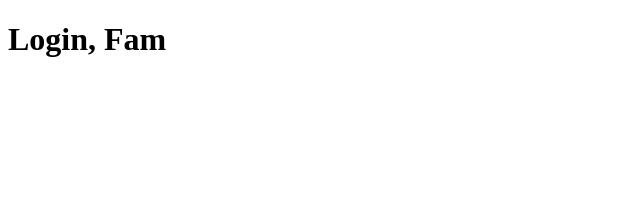
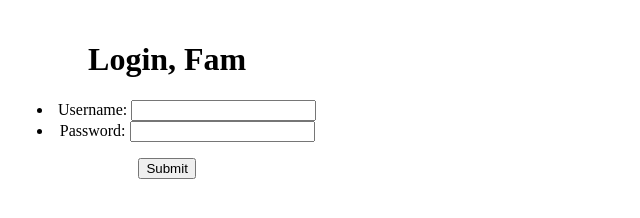
Before and after one commit to rbargues/webchat, a plain HTML site: page login_page.html in a window 1280 px wide. Shown: the whole page, without its empty margins (0-640 px from the left). Drawn offline with Linux system fonts and the light colour scheme.

Commit message:
vertically stacked sign-in

```diff
--- a/login_page.html
+++ b/login_page.html
@@ -1,5 +1,35 @@
 <!DOCTYPE html>
+	<style type="text/css">
+
+		.container{
+			height: 100%
+			width:100%;
+			display: table-cell;
+			outline-color: red;
+		}
+		.box{
+			width: 100%;
+			padding: 5px;
+			margin: 7px auto;
+			text-align: center;
+		}
+	</style>
 <body>
+<div class="container">
+	<div class="box">
 	<h1>Login, Fam</h1>
-	<form ></form>
+	<form method="post">
+		<ul>
+			<li><label>Username:
+				<input type="text " name="Username">
+			</label></li>
+
+			<li><label>Password:
+				<input type="text" name="password">
+			</label></li>
+		</ul>
+		<button>Submit</button>
+	</form>
+	</div>
+</div>
 </body>
```
